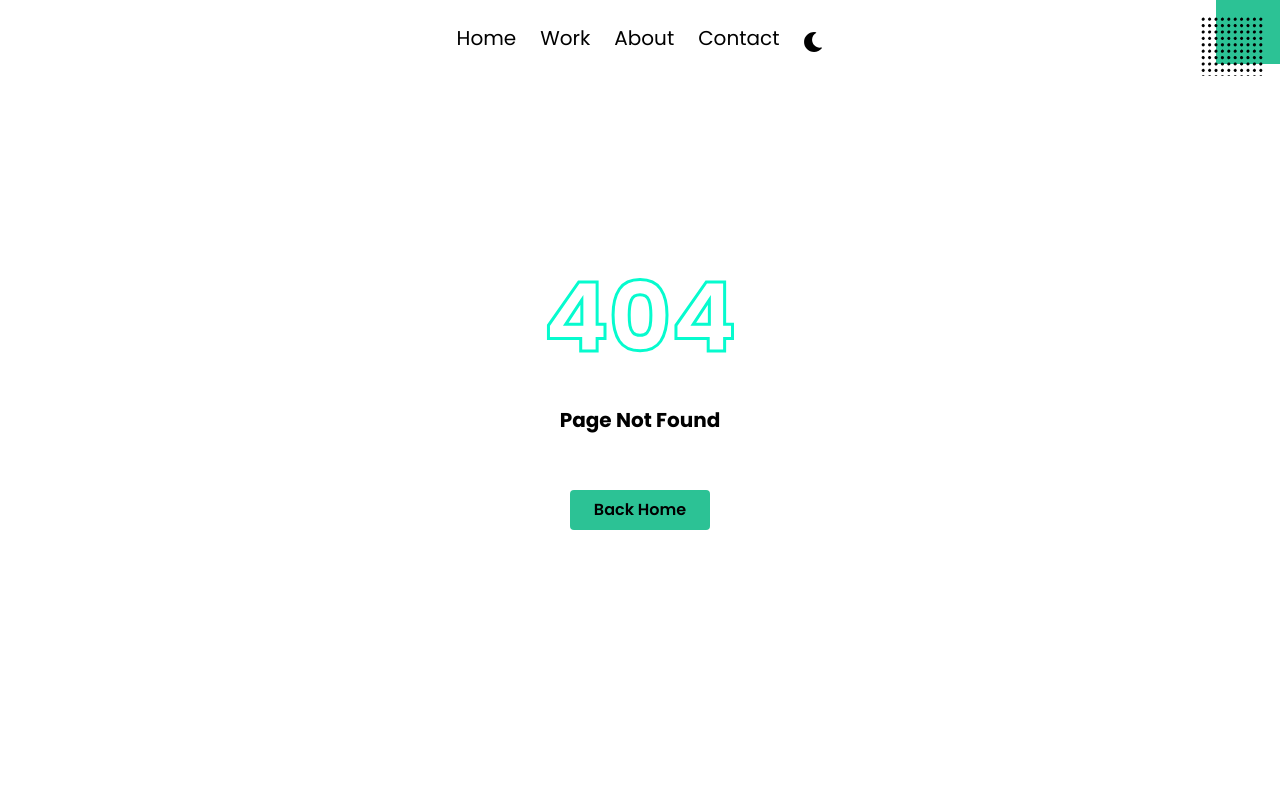
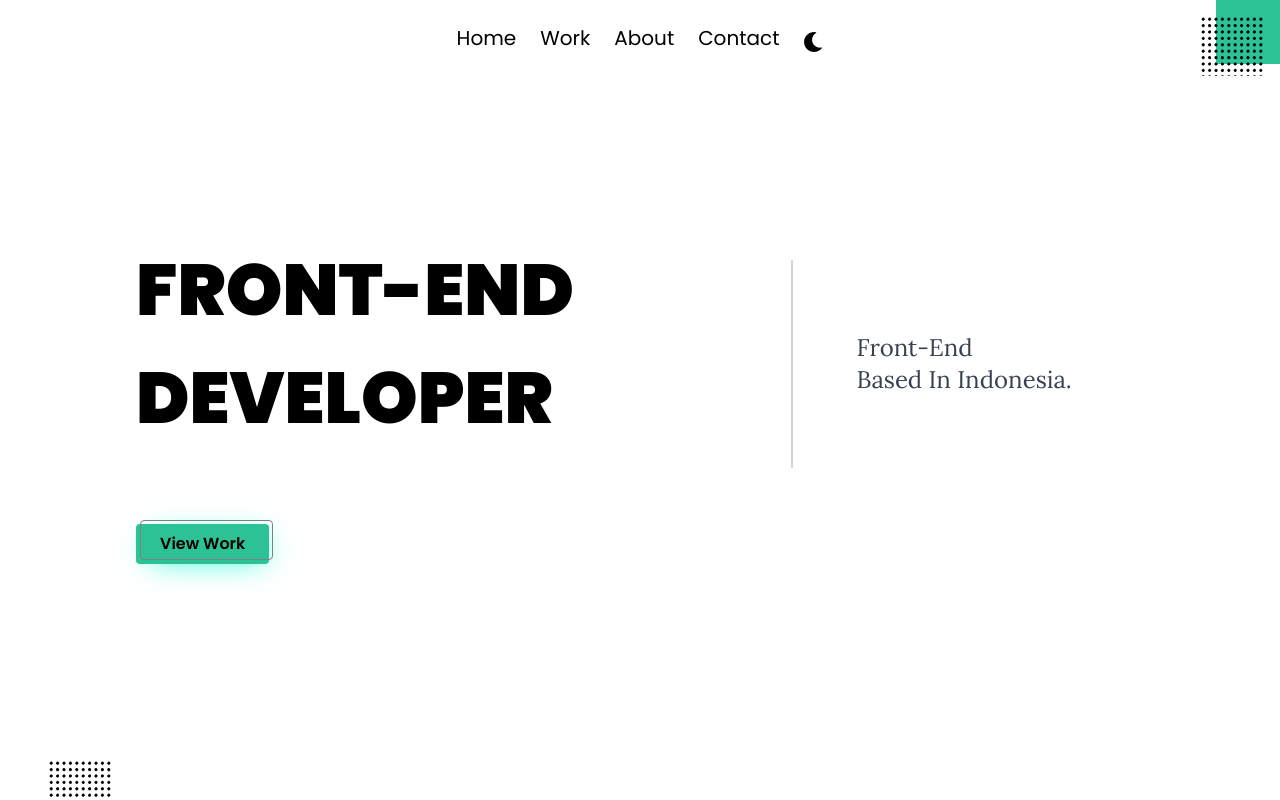
Before and after one commit to billsur/portfolio-da, a Next.js app: page / in a window 1280 px wide. Before the commit this address had no page. Built offline with nearby package versions, Linux system fonts and the light colour scheme.

Commit message:
feat: add main pages

```diff
--- /dev/null
+++ b/pages/index.tsx
@@ -0,0 +1,85 @@
+import styles from "@styles/Home.module.css";
+import { motion } from "framer-motion";
+import {
+  slideUp,
+  slideToRight,
+  slideToLeft,
+  slideDown,
+  fadeIn,
+} from "@helpers/animation";
+import Link from "next/link";
+import MetaTags from "@components/MetaTags";
+import Shape from "@components/Shape";
+
+const Home = () => {
+  return (
+    <>
+      <MetaTags title="Billy  | Front-end developer" />
+      <section className="relative overflow-hidden min-h-screen w-full flex items-center md:pt-0 pt-16 dark:bg-dark-theme">
+        <motion.h1
+          initial="hidden"
+          animate="visible"
+          variants={fadeIn}
+          custom={0.6}
+          className="absolute z-20 bottom-0 px-2 xl:hidden font-main uppercase font-black text-gray-300 dark:text-dark-gray   md:text-7xl text-5xl"
+        >
+          front-end
+        </motion.h1>
+        <div className="relative max-w-screen-lg px-2 w-full mx-auto">
+          <div className="md:grid md:grid-cols-auto-2 md:grid-rows-auto-2 xl:gap-0 gap-4">
+            <motion.h1
+              initial="hidden"
+              animate="visible"
+              variants={slideToLeft}
+              custom={0.3}
+              className="md:text-7xl text-4xl md:leading-normal dark:text-gray-100  font-black font-main text-black uppercase"
+            >
+              Front-End <br /> developer
+            </motion.h1>
+            <div className="md:space-x-16 justify-center items-center md:flex">
+              <motion.div
+                initial="hidden"
+                animate="visible"
+                variants={slideDown}
+                className="md:w-0.5  md:h-52 h-0.5 w-52 my-6 bg-gray-300 dark:bg-gray-300"
+              ></motion.div>
+              <motion.p
+                initial="hidden"
+                animate="visible"
+                variants={slideToRight}
+                custom={0.3}
+                className="md:text-2xl text-lg dark:text-gray-300 text-gray-700   font-lora  capitalize"
+              >
+                Front-end <br />
+                based in Indonesia.
+              </motion.p>
+            </div>
+            <Link href="/work">
+              <motion.button
+                initial="hidden"
+                animate="visible"
+                variants={slideUp}
+                whileTap={{ scale: 0.9 }}
+                custom={0.6}
+                className={`${styles.btn} focus:outline-none mt-8 place-self-start relative self-start align-start px-6 py-2 font-semibold text-md font-main capitalize rounded bg-primary`}
+              >
+                <a>view work</a>
+              </motion.button>
+            </Link>
+          </div>
+        </div>
+        <motion.div
+          initial="hidden"
+          animate="visible"
+          variants={slideUp}
+          custom={0.6}
+          className="absolute -bottom-10 xl:left-12 right-0 w-20 bg-cover h-20 dark:filter  dark:invert"
+        >
+          <Shape />
+        </motion.div>
+      </section>
+    </>
+  );
+};
+
+export default Home;
```
